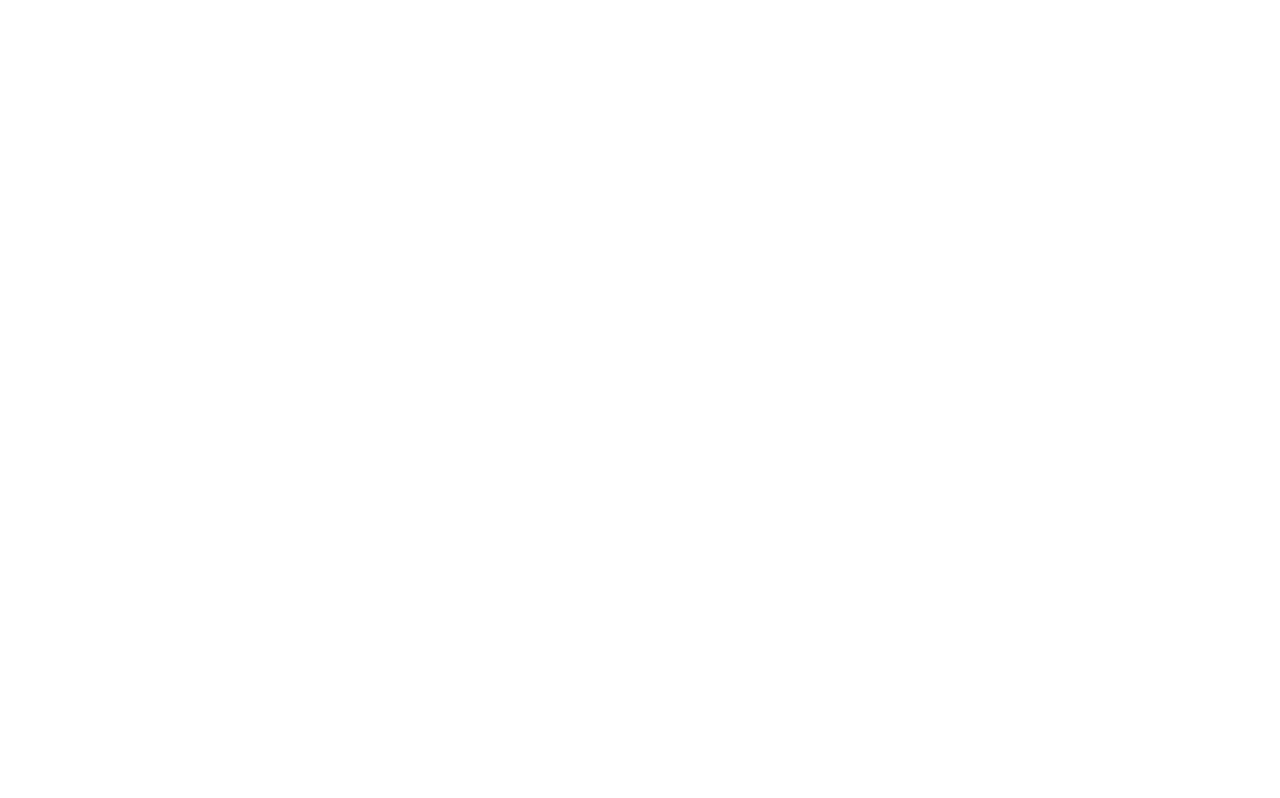
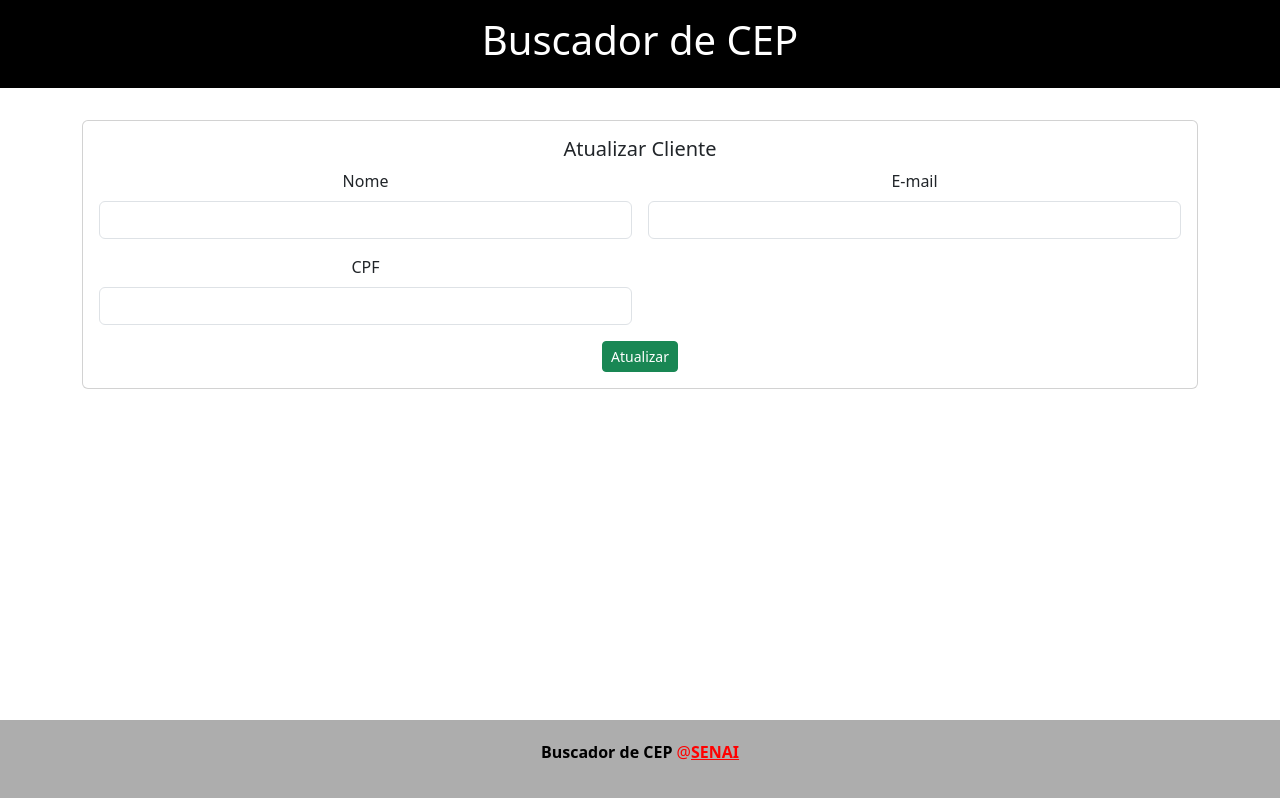
Before and after one commit to shiinzinho/busca_cep, a React (Create React App) app: page /editar/1 in a window 1280 px wide. Before the commit this address had no page. Built offline with nearby package versions, Linux system fonts and the light colour scheme; no server answers; the HTML template or start-up script is replaced by a standard one.

Commit message:
Atualizar e Editar UPDATE

```diff
--- /dev/null
+++ b/src/components/Editar.tsx
@@ -0,0 +1,109 @@
+import React, { Component, useState, ChangeEvent, FormEvent, useEffect } from "react";
+import styles from "../App.module.css"
+import Header from "./Header";
+import Footer from "./Footer";
+import { useParams } from "react-router-dom";
+import axios from "axios";
+
+
+
+const Editar = () => {
+
+    const [nome, setNome] = useState<string>("");
+    const [email, setEmail] = useState<string>("");
+    const [cpf, setCpf] = useState<string>("");
+    const [id, setId] = useState<number>();
+
+
+    const parametro = useParams();
+
+
+    const atualizar = (e: FormEvent) => {
+        e.preventDefault();
+
+        const dados = {
+            id: id,
+            nome: nome,
+            email: email,
+            cpf: cpf
+
+
+        }
+        //alert (dados.nome);
+        axios.put('http://10.137.9.134:8000/api/update', dados,
+        {
+            headers: {
+                "Accept": "application/json",
+                "Content-Type": "applcation/json"
+            }
+        }).then(function(response){
+            window.location.href = "/listagem"
+        }).catch(function(error){
+            console.log('Ocorreu um erro ao atualizar');
+        })
+    }
+
+    useEffect(() => {
+        //alert(parametro.id);
+        async function fetchData() {
+            try {
+                const response = await axios.get('http://10.137.9.134:8000/api/find/' + parametro.id)
+                setNome(response.data.data.nome)
+                setEmail(response.data.data.email)
+                setCpf(response.data.data.cpf)
+                setId(response.data.data.id)
+            } catch (error) {
+                console.log('erro ao buscar dados da api');
+            }
+        }
+        fetchData();
+    }, []);
+
+    const handleState = (e: ChangeEvent<HTMLInputElement>) => {
+        if (e.target.name === "nome") {
+            setNome(e.target.value)
+        }
+        if (e.target.name === "cpf") {
+            setCpf(e.target.value)
+        }
+        if (e.target.name === "email") {
+            setEmail(e.target.value)
+        }
+    }
+
+
+    return (
+        <div>
+            <Header />
+            <main className={styles.main}>
+                <div className='container'>
+                    <div className='card'>
+                        <div className='card-body'>
+                            <h5 className='card-title'>Atualizar Cliente</h5>
+                            <form onSubmit={atualizar} className='row g-3'>
+                                <div className='col-6'>
+                                    <label htmlFor="Nome" className='form-label'>Nome</label>
+                                    <input type="text" name='nome' className='form-control' required onChange={handleState} value={nome} />
+                                </div>
+                                <div className='col-6'>
+                                    <label htmlFor="email" className='form-label'>E-mail</label>
+                                    <input type="text" name='email' className='form-control' required onChange={handleState} value={email} />
+                                </div>
+                                <div className='col-6'>
+                                    <label htmlFor="cpf" className='form-label'>CPF</label>
+                                    <input type="text" name='cpf' className='form-control' required onChange={handleState} value={cpf} />
+                                </div>
+                                <div className='col-12'>
+                                    <button type='submit' className='btn btn-success btn-sm' >Atualizar</button>
+                                </div>
+                            </form>
+                        </div>
+                    </div>
+                </div>
+            </main>
+            <Footer />
+        </div>
+    );
+}
+
+export default Editar
--- a/src/components/Listagem.tsx
+++ b/src/components/Listagem.tsx
@@ -2,8 +2,9 @@
 import React, {
     Component, useState, ChangeEvent, FormEvent, useEffect
 } from 'react';
+import { Link } from 'react-router-dom';
 import styles from "../App.module.css";
-import { CadastroInterface } from '../CadastroInterface';
+import { CadastroInterface } from '../interfaces/CadastroInterface';
 
 const Listagem = () => {
     const [usuarios, setUsuarios] = useState<CadastroInterface[]>([]);
@@ -92,8 +93,8 @@
                                             <td>{usuario.cpf}</td>
                                             <td>{usuario.email}</td>
                                             <td>
-                                                <a href="#" className='btn btn-primary btn-sm'>Editar</a>
-                                                <a href="#" className='btn btn-danger btn-sm'>Excluir</a>
+                                                <Link to={"/editar/" + usuario.id} className='btn btn-primary btn-sm'>Editar</Link>
+                                                <Link to={""} className='btn btn-danger btn-sm'>Excluir</Link>
                                             </td>
                                         </tr>
                                     ))}
--- a/src/router/AppRouter.tsx
+++ b/src/router/AppRouter.tsx
@@ -4,6 +4,7 @@
 } from 'react-router-dom';
 import BuscaCep from '../components/BuscaCepForm';
 import Cadastro from '../components/Cadastro';
+import Editar from '../components/Editar';
 import Listagem from '../components/Listagem';
 
 const AppRouter = () => {
@@ -13,6 +14,7 @@
         <Route path='buscacep' element={<BuscaCep />}/>
         <Route path='cadastro' element={<Cadastro />}/>
         <Route path='listagem' element={<Listagem />}/>
+        <Route path='editar/:id' element={<Editar/>}/>
     </Routes>
     </BrowserRouter>
    );
```
Also changed, not shown: src/interfaces/CadastroInterface.ts (renamed from src/CadastroInterface.ts).
